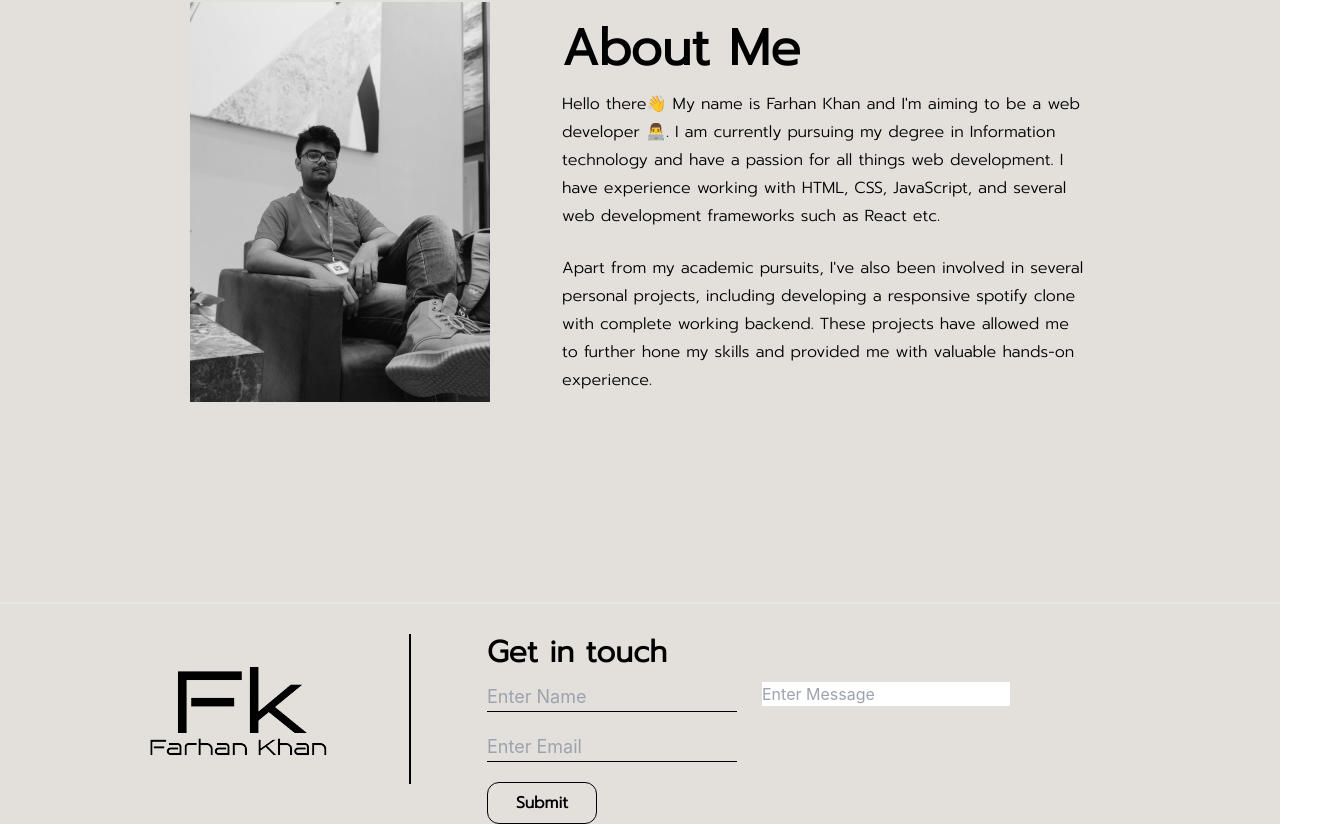
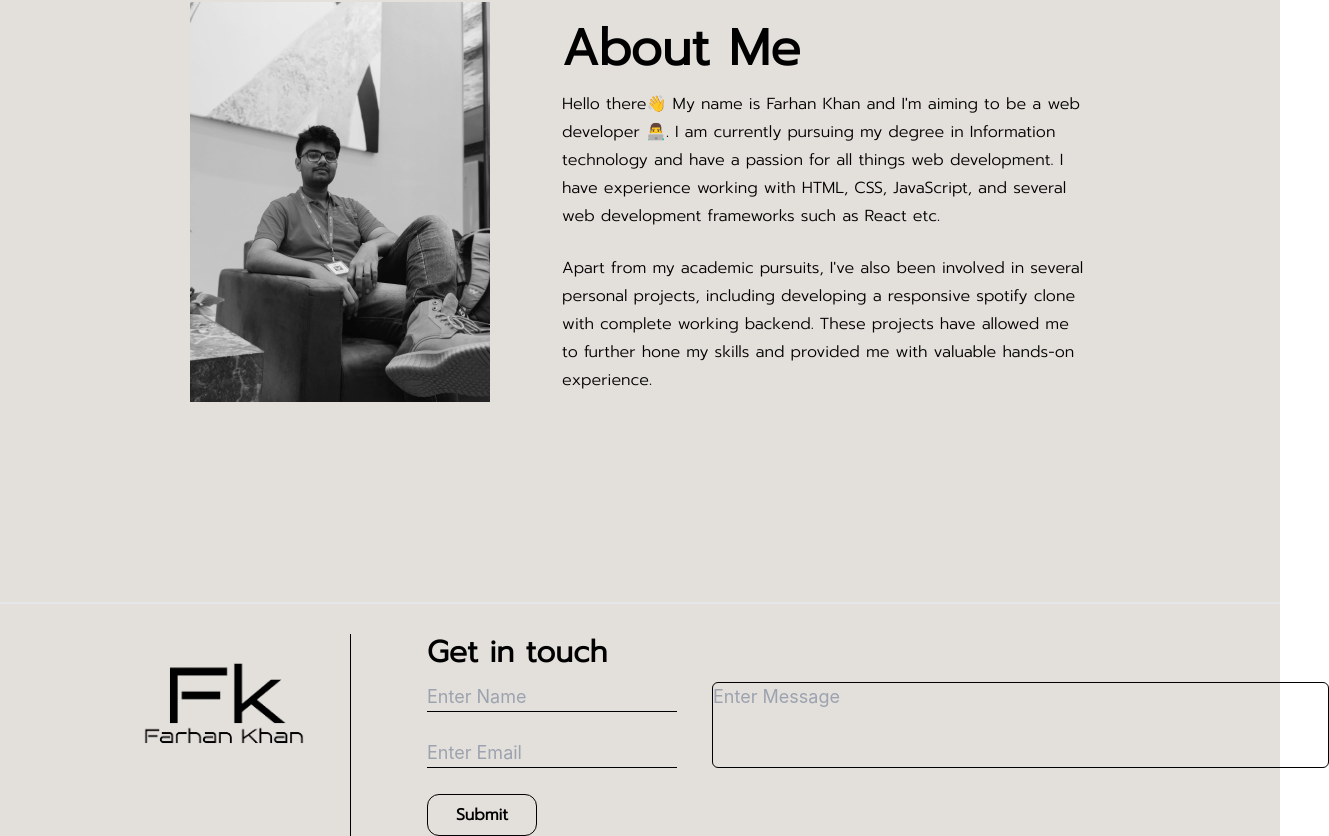
Before and after one commit to itsfarhankhan28/MyPortfolio-, a React (Create React App) app: page / in a window 1280 px wide. Shown: the part 2149-2985 px from the top of the page, 1329 px wide, since content can reach past the window. Built offline with nearby package versions, Linux system fonts and the light colour scheme; what tailwindcss-debug-screens would draw is missing.

Commit message:
style(Contactform): changed style of contact form

```diff
--- a/src/Components/Contactform.jsx
+++ b/src/Components/Contactform.jsx
@@ -5,26 +5,28 @@ const Contactform = () => {
     <>
       <div className="w-full h-auto bg-custom-brown border-t-2 border-gray-200 ">
         <div className="flex gap-3 mx-[100px] mt-[30px]">
-          <div className=" w-[30%]">
+          <div className=" w-[25%] border-r border-black">
             <img src={portfoliologo} alt="" />
           </div>
-          <div className='border border-black h-[150px]'></div>
-          <div className="ml-16 w-[70%]">
+          <div className="ml-16 w-[75%]">
             <h1 className='text-3xl font-semibold font-herofont'>Get in touch</h1>
             <form className='mt-3' action="">
-              <div className='grid grid-cols-2 gap-y-5  w-[550px]'>
+              <div className='grid grid-cols-2 gap-5 w-[550px]'>
+                <div className='grid grid-cols-1 gap-y-5'>
                   <div>
                     <input
                     className='w-[250px] bg-transparent border-black border-b h-[30px] text-lg'
                     type="text" name="username" placeholder='Enter Name' autoComplete='off' required/>
                   </div>
                   <div>
-                  <input className='row-span-2' type="text" name='message' placeholder='Enter Message' autoComplete='off' required/>
-                </div>
-                <div>
                     <input
                     className='w-[250px] bg-transparent border-black border-b h-[30px] text-lg'
                     type="email" name="email" placeholder='Enter Email' autoComplete='off' required/>
+                  </div>
+                </div>
+                <div>
+                  <textarea
+                  className='bg-transparent border-black border rounded-md text-lg resize-none' rows={3} cols={50} type="text" name='message' placeholder='Enter Message' autoComplete='off' required/>
                 </div>
               </div>
               <div className='mt-5'>
```
Lines whose indentation alone changed are shown as unchanged.
